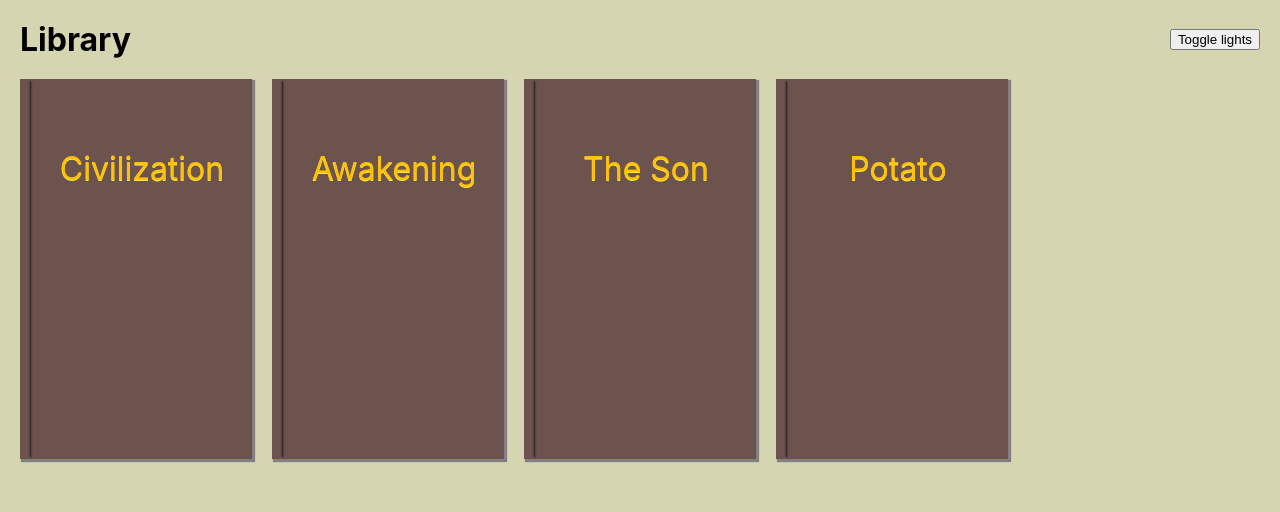
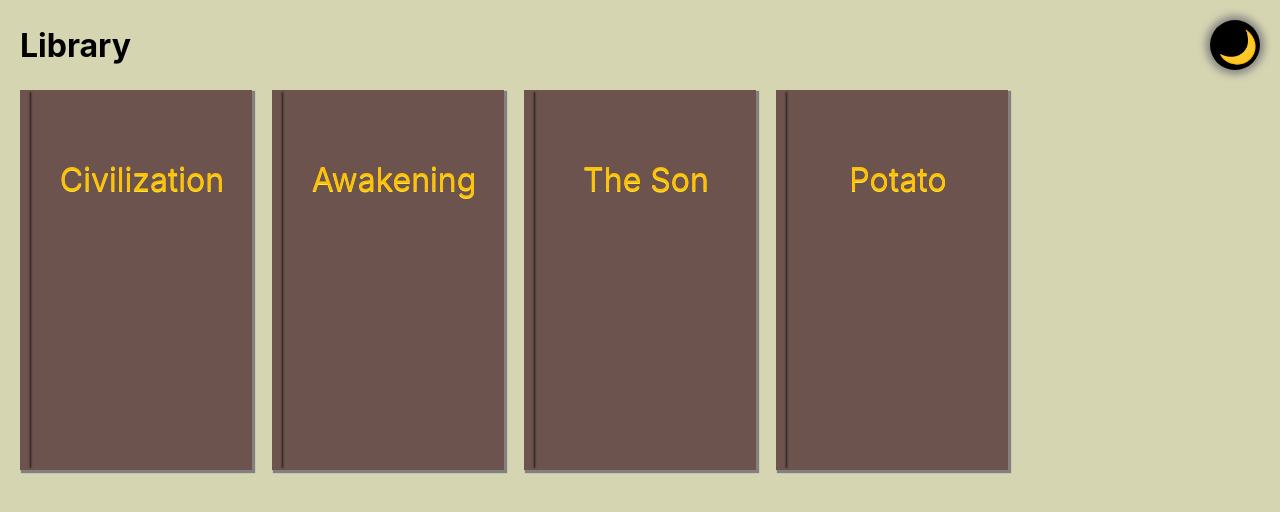
Before and after one commit to shockry/arc, a Next.js app: page / in a window 1280 px wide. Shown: the top 512 px of the page. Built offline with nearby package versions, Linux system fonts and the light colour scheme.

Commit message:
Style dark mode toggle

```diff
--- a/components/Header/index.js
+++ b/components/Header/index.js
@@ -1,5 +1,5 @@
 import { useColorMode } from "../../contexts/colorModeContext";
-import { Container } from "./styles";
+import { ColorModeButton, Container } from "./styles";
 
 function Header(props) {
   const { children } = props;
@@ -8,11 +8,14 @@ function Header(props) {
   return (
     <Container>
       <div>{children}</div>
-      <button
-        onClick={() => setColorMode(colorMode === "light" ? "dark" : "light")}
-      >
-        Toggle lights
-      </button>
+      {colorMode && (
+        <ColorModeButton
+          colorMode={colorMode}
+          onClick={() => setColorMode(colorMode === "dark" ? "light" : "dark")}
+        >
+          {colorMode === "dark" ? "☀️" : "🌙"}
+        </ColorModeButton>
+      )}
     </Container>
   );
 }
--- a/components/Header/styles.js
+++ b/components/Header/styles.js
@@ -1,10 +1,32 @@
-import styled from "styled-components";
+import styled, { css } from "styled-components";
 
 const Container = styled.header`
   display: flex;
   align-items: center;
   justify-content: space-between;
   margin: 20px 20px auto 20px;
+  min-height: 50px;
 `;
 
-export { Container };
+const ColorModeButton = styled.button`
+  width: 50px;
+  height: 50px;
+  font-size: 2em;
+  padding: 8px;
+  cursor: pointer;
+  background-color: ${(props) =>
+    props.colorMode === "dark" ? "#696969" : "black"};
+  border: none;
+  border-radius: 50%;
+  transition: all 0.6s ease-out;
+  ${(props) =>
+    props.colorMode !== "dark" &&
+    css`
+      box-shadow: 0px 0px 8px 4px gray;
+    `}
+  &:focus {
+    outline: none;
+  }
+`;
+
+export { Container, ColorModeButton };
--- a/contexts/colorModeContext.js
+++ b/contexts/colorModeContext.js
@@ -3,10 +3,6 @@ import { createContext, useContext, useEffect, useState } from "react";
 const ColorModeContext = createContext();
 
 function getInitialColorMode() {
-  if (typeof window === "undefined") {
-    return null;
-  }
-
   if (window.matchMedia("(prefers-color-scheme: dark)").matches) {
     return "dark";
   }
@@ -16,12 +12,13 @@ function getInitialColorMode() {
 
 function ColorModeProvider(props) {
   const { children } = props;
-  const [colorMode, setColorMode] = useState(getInitialColorMode);
+  const [colorMode, setColorMode] = useState(null);
 
   useEffect(() => {
-    if (colorMode === null) {
-      return;
-    }
+    setColorMode(getInitialColorMode());
+  }, []);
+
+  useEffect(() => {
     if (colorMode === "dark") {
       document.documentElement.style.setProperty("--bg-color", "#222831");
       document.documentElement.style.setProperty("--text-color", "#ececec");
```
